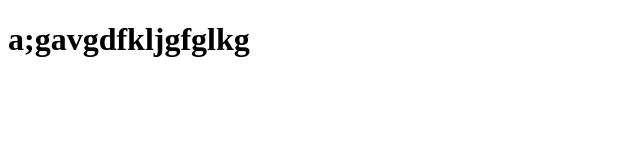
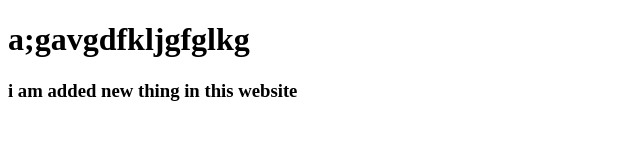
Before and after one commit to rafih188/newfork, a plain HTML site: page index.html in a window 1280 px wide. Shown: the whole page, without its empty margins (0-640 px from the left). Drawn offline with Linux system fonts and the light colour scheme.

Commit message:
Update index.html
sdd

```diff
--- a/index.html
+++ b/index.html
@@ -8,5 +8,6 @@
 </head>
 <body>
     <h1>a;gavgdfkljgfglkg</h1>
+    <h3>i am added new thing in this website</h3>
 </body>
 </html>
```
